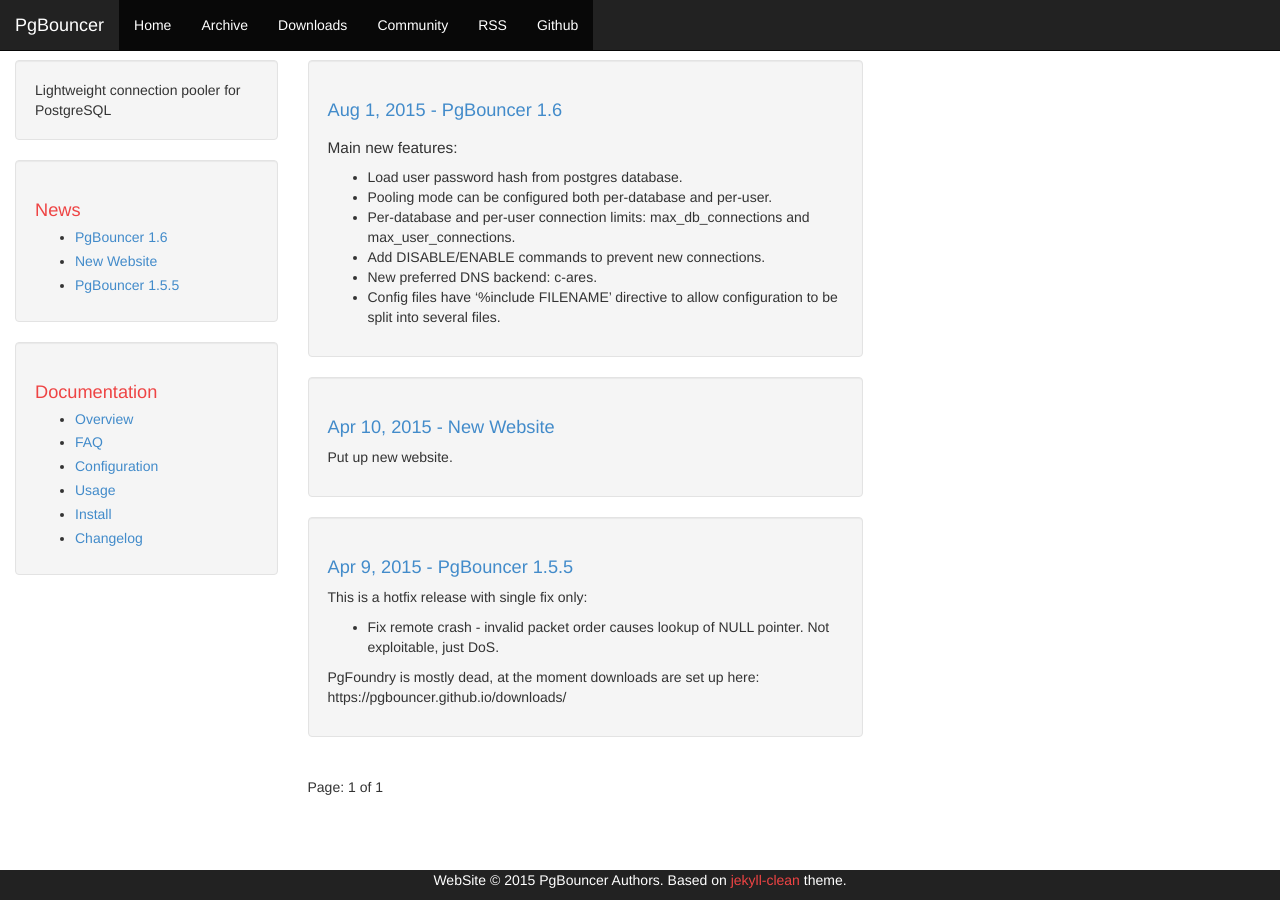
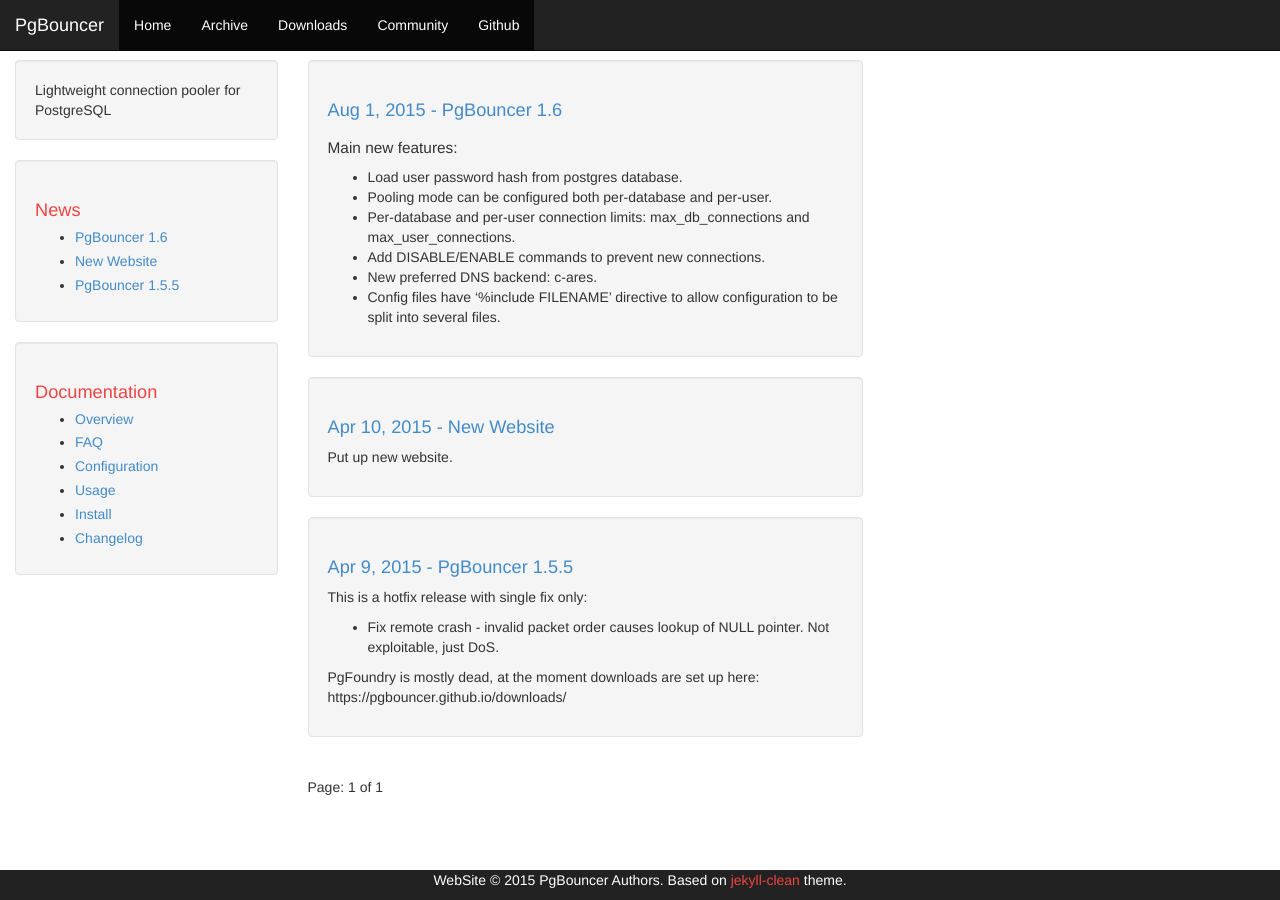
Before and after one commit to postgres-cn/pgbouncer-doc, a Jekyll site: the page built from index.html, in a window 1280 px wide. Built offline with Jekyll 4.4.1, drawn with Linux system fonts in a browser that asks for light colours; the list of posts is cut into pages by our own code.

Commit message:
Move RSS to header.

```diff
--- a/_includes/header.html
+++ b/_includes/header.html
@@ -11,6 +11,7 @@
     <script src="{{ site.baseurl }}/js/main.js"></script>
     <link href="{{ site.baseurl }}/css/bootstrap.min.css" rel="stylesheet">
     <link href="{{ site.baseurl }}/css/theme.css" rel="stylesheet">
+    <link rel="alternate" type="application/rss+xml" title="News feed" href="{{ site.baseurl }}/feed.xml">
 </head>
 
 <body>
@@ -34,7 +35,6 @@
                     <li class="active"><a href="{{ site.baseurl }}/archive.html">Archive</a></li>
                     <li class="active"><a href="{{ site.baseurl }}/downloads/">Downloads</a></li>
                     <li class="active"><a href="{{ site.baseurl }}/community.html">Community</a></li>
-                    <li class="active"><a href="{{ site.baseurl }}/feed.xml">RSS</a></li>
                     {% if site.github != '' %}
                       <li class="active"><a href="https://github.com/{{ site.github }}">Github</a></li>
                     {% endif %}
```
